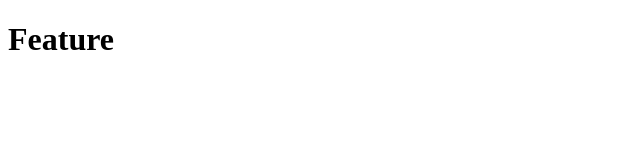
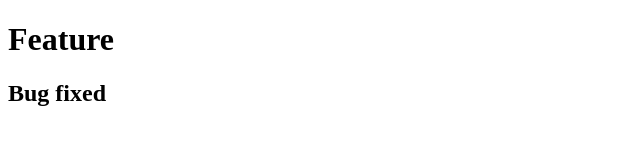
Before and after one commit to CarlosPachecoDF/GitPrework, a plain HTML site: page index.html in a window 1280 px wide. Shown: the whole page, without its empty margins (0-640 px from the left). Drawn offline with Linux system fonts and the light colour scheme.

Commit message:
bug fix in index file

```diff
--- a/index.html
+++ b/index.html
@@ -7,5 +7,6 @@
 </head>
 <body>
   <h1>Feature</h1>
+  <h2>Bug fixed</h2>
 </body>
 </html>
```
